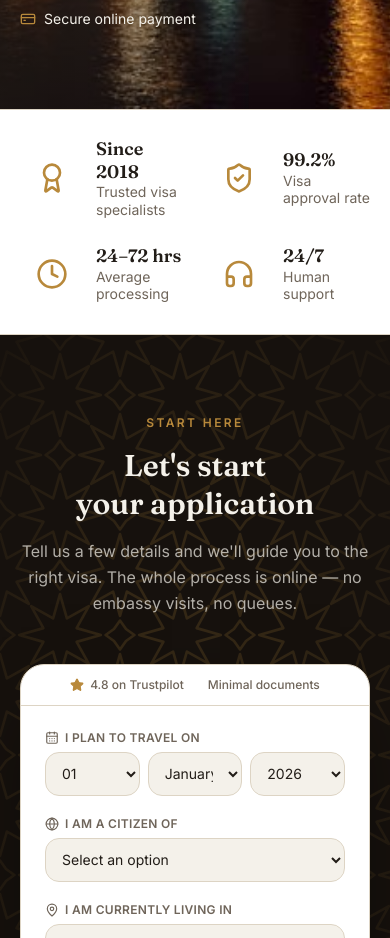
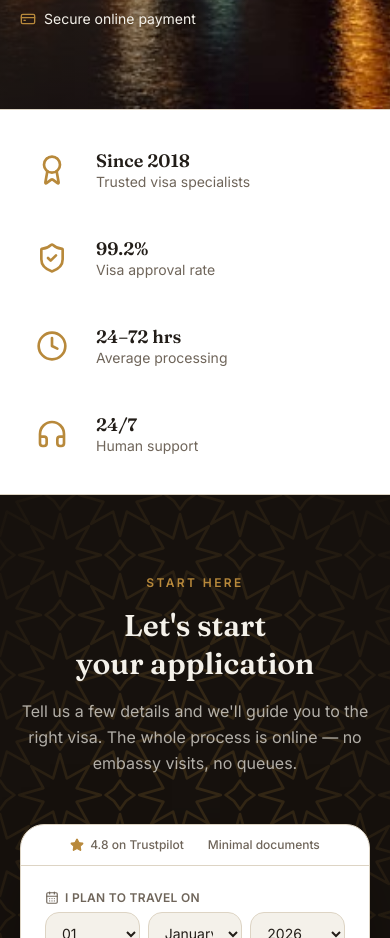
Before and after one commit to bvtonder1980-cmd/dubavisas, a Next.js app: page / in a window 390 px wide. Shown: the part 860-1798 px from the top of the page. Built offline with nearby package versions, Linux system fonts and the light colour scheme.

Commit message:
feat: adjust grid layout for TrustBar and add mobile trustbar image
Co-authored-by: bvtonder1980-cmd <275993852+bvtonder1980-cmd@users.noreply.github.com>

```diff
--- a/components/trust-bar.tsx
+++ b/components/trust-bar.tsx
@@ -33,7 +33,7 @@
   return (
     <Section className="border-y border-border bg-card py-7">
       <Container>
-        <ul className="grid grid-cols-2 gap-6 md:grid-cols-4 md:gap-4">
+        <ul className="grid grid-cols-1 gap-6 sm:grid-cols-2 md:grid-cols-4 md:gap-4">
           {stats.map((s) => (
             <li key={s.label} className="flex items-center gap-3">
               <span className="flex h-16 w-16 shrink-0 items-center justify-center rounded-full bg-accent/15 text-accent-foreground">
```
Also changed, not shown: trustbar-mobile.png (added).
